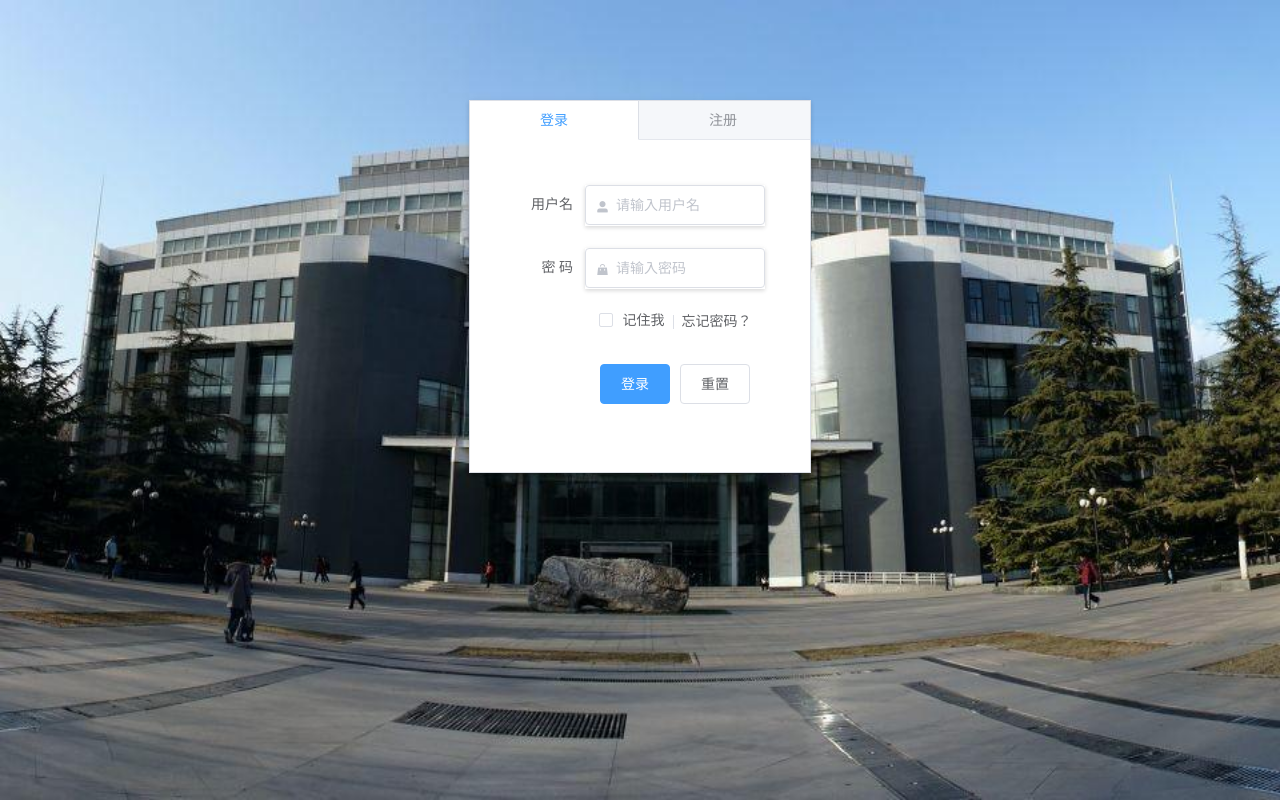
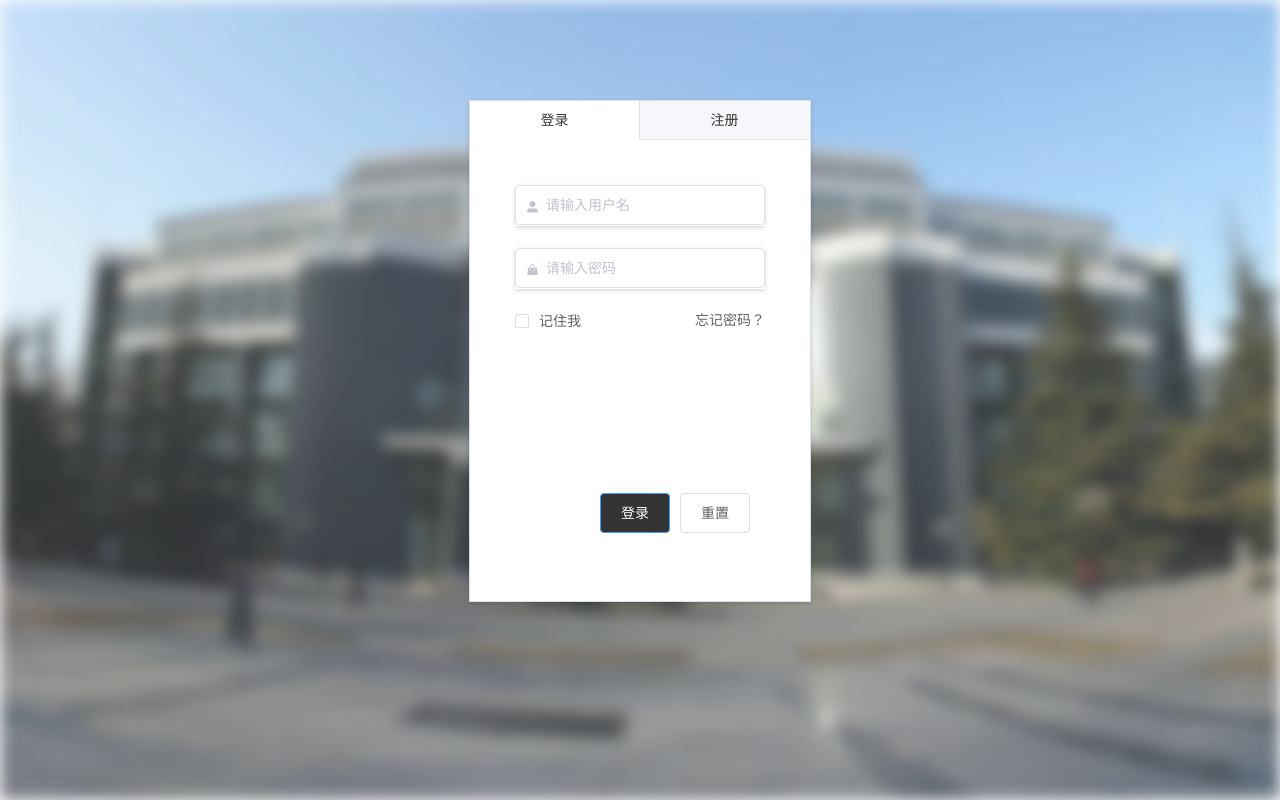
Before and after one commit to thweetkomputer/PublishingFront, a Vue app in the folder book-publish-vue/: page /login in a window 1280 px wide. Built offline with nearby package versions, Linux system fonts and the light colour scheme.

Commit message:
优化登陆界面

```diff
--- a/book-publish-vue/src/views/Login.vue
+++ b/book-publish-vue/src/views/Login.vue
@@ -1,6 +1,9 @@
 <template>
-  <div class="content1">
-    <el-container>
+  <div>
+    <div class="content1"></div>
+    <div class="content2">
+      <!--    <div class="bg bg-blur"></div>-->
+      <el-container class="content2">
         <!--      <el-header>-->
         <!--        <img class="mlogo" src="http://o.bookschina.com/images/logo0508.png" alt="">-->
         <!--      </el-header>-->
@@ -8,64 +11,77 @@
         <!--      <el-main>-->
         <el-tabs v-model="activeName" type="border-card" style="width: 340px; margin:100px auto auto;">
           <el-tab-pane name="login">
-          <div slot="label" style="width: 128px;">登录</div>
+            <div slot="label" style="width: 129px; color: #333333;">登录</div>
             <el-form :model="ruleFormLogin" status-icon :rules="rulesLogin" ref="ruleFormLogin" label-width="100px"
                      class="demo-ruleForm">
-            <el-form-item label="用户名" prop="username">
+              <el-form-item prop="username" style="margin-left: -70px;">
                 <el-input maxlength="16" placeholder="请输入用户名" v-model="ruleFormLogin.username" clearable
                           prefix-icon="el-icon-user-solid"
-                        style="box-shadow: 0 2px 4px rgba(0, 0, 0, .12), 0 0 6px rgba(0, 0, 0, .04)"></el-input>
+                          style="box-shadow: 0 2px 4px rgba(0, 0, 0, .12), 0 0 6px rgba(0, 0, 0, .04); border: 0"></el-input>
               </el-form-item>
-            <el-form-item label="密 码" prop="password">
+              <el-form-item prop="password" style="margin-left: -70px;">
                 <el-input maxlength="19" placeholder="请输入密码" type="password" v-model="ruleFormLogin.password"
                           show-password
                           clearable prefix-icon="el-icon-s-goods"
-                        style="box-shadow: 0 2px 4px rgba(0, 0, 0, .12), 0 0 6px rgba(0, 0, 0, .04)"></el-input>
+                          style="box-shadow: 0 2px 4px rgba(0, 0, 0, .12), 0 0 6px rgba(0, 0, 0, .04); border: 0"></el-input>
               </el-form-item>
-            <el-form-item>
-              <el-row style="text-align: center; margin-top: -10px;;">
-                <el-checkbox v-model="remember_me">记住我</el-checkbox>
-                <el-divider direction="vertical"></el-divider>
-                <el-link :underline="false">忘记密码？</el-link>
+              <el-form-item style="margin-left: -70px;">
+                <el-row style="text-align: center; margin-top: -10px;">
+                  <el-checkbox v-model="remember_me" style="float: left; padding-top: 1px">记住我</el-checkbox>
+                  <el-link :underline="false" style="float: right; padding-bottom: 130px">忘记密码？</el-link>
                   <!--                <el-link type="primary">g</el-link>-->
                 </el-row>
               </el-form-item>
               <el-form-item>
-              <el-button type="primary" @click="submitFormLogin('ruleFormLogin')">登录</el-button>
+                <el-button type="primary" @click="submitFormLogin('ruleFormLogin')" style="background-color: #333333">登录
+                </el-button>
                 <el-button @click="resetForm('ruleFormLogin')">重置</el-button>
               </el-form-item>
             </el-form>
           </el-tab-pane>
           <el-tab-pane name="signup">
-          <div slot="label" style="width: 128px">注册</div>
+            <div slot="label" style="width: 129px; color: #333333;">注册</div>
             <el-form :model="ruleFormSignup" status-icon :rules="rulesSignup" ref="ruleFormSignup" label-width="100px"
                      class="demo-ruleForm">
-            <el-form-item label="用户名" prop="username">
+              <el-form-item prop="username" style="margin-left: -70px;">
                 <el-input maxlength="16" placeholder="请输入用户名" v-model="ruleFormSignup.username" clearable
                           prefix-icon="el-icon-user-solid"
                           style="box-shadow: 0 2px 4px rgba(0, 0, 0, .12), 0 0 6px rgba(0, 0, 0, .04)"></el-input>
               </el-form-item>
-            <el-form-item label="密  码" prop="pass">
-              <el-input maxlength="19" placeholder="请输入密码" type="password" v-model="ruleFormSignup.pass"
+              <el-form-item prop="pass" style="margin-left: -70px;">
+                <el-input maxlength="19" placeholder="请输入密码(6-18位)" type="password" v-model="ruleFormSignup.pass"
                           autocomplete="off"
                           show-password
                           clearable prefix-icon="el-icon-goods"
                           style="box-shadow: 0 2px 4px rgba(0, 0, 0, .12), 0 0 6px rgba(0, 0, 0, .04)"></el-input>
               </el-form-item>
-            <el-form-item label="确认密码" prop="checkPass">
+              <el-form-item prop="checkPass" style="margin-left: -70px;">
                 <el-input maxlength="19" placeholder="请输入确认密码" type="password"
                           v-model="ruleFormSignup.checkPass" autocomplete="off"
                           show-password clearable
                           prefix-icon="el-icon-s-goods"
                           style="box-shadow: 0 2px 4px rgba(0, 0, 0, .12), 0 0 6px rgba(0, 0, 0, .04)"></el-input>
               </el-form-item>
-            <el-form-item label="邮  箱" prop="email">
+              <el-form-item prop="email" style="margin-left: -70px;">
                 <el-input maxlength="321" placeholder="请输入邮箱" type="email" v-model="ruleFormSignup.email" clearable
                           prefix-icon="el-icon-message"
                           style="box-shadow: 0 2px 4px rgba(0, 0, 0, .12), 0 0 6px rgba(0, 0, 0, .04)"></el-input>
               </el-form-item>
+              <el-form-item prop="checkCode" style="margin-left: -70px; width: 330px;">
+                <el-row>
+                  <el-col :span="14">
+                    <el-input maxlength="4" placeholder="邮箱验证码" v-model="ruleFormSignup.checkCode" clearable
+                              style="box-shadow: 0 2px 4px rgba(0, 0, 0, .12), 0 0 6px rgba(0, 0, 0, .04)"></el-input>
+                  </el-col>
+                  <el-col :span="10">
+                    <el-link :underline="false" style="padding-top: 10px">发送验证码</el-link>
+                  </el-col>
+                </el-row>
+              </el-form-item>
               <el-form-item>
-              <el-button type="primary" @click="submitFormSignup('ruleFormSignup')">立即注册</el-button>
+                <el-button type="primary" @click="submitFormSignup('ruleFormSignup')" style="background-color: #333333">
+                  立即注册
+                </el-button>
                 <el-button @click="resetForm('ruleFormSignup')">重置</el-button>
               </el-form-item>
             </el-form>
@@ -73,6 +89,8 @@
         </el-tabs>
       </el-container>
     </div>
+  </div>
+
 </template>
 
 <script>
@@ -146,6 +164,13 @@ export default {
         callback();
       }
     };
+    const validateCheckCode = (rule, value, callback) => {
+      if (value === '') {
+        callback(new Error('验证码不能为空'));
+      } else {
+        callback();
+      }
+    };
     return {
       ruleFormLogin: {
         username: '',
@@ -155,7 +180,8 @@ export default {
         username: '',
         pass: '',
         checkPass: '',
-        email: ''
+        email: '',
+        checkCode: ''
       },
       activeName: 'login',
       rulesLogin: {
@@ -179,6 +205,9 @@ export default {
         email: [
           {validator: checkEmail, trigger: 'change'},
         ],
+        checkCode: [
+          {validator: validateCheckCode, trigger: 'change'},
+        ]
       },
       isLogin: true,
       remember_me: false,
@@ -286,6 +315,14 @@ body > .el-container {
   margin-bottom: 40px;
 }
 
+.el-input{
+  border-top-width: 0;
+  border-left-width: 0;
+  border-right-width: 0;
+  border-bottom-width: 1px;
+}
+
+
 .el-container:nth-child(5) .el-aside,
 .el-container:nth-child(6) .el-aside {
   line-height: 260px;
@@ -321,6 +358,30 @@ body > .el-container {
   position: fixed;
   background: url(../../public/register.jpeg) 0 0 no-repeat;
   background-size: 100% 100%;
+  opacity: 0.8;
+  text-align: center;
+  -webkit-filter: blur(8px);
+  -ms-filter: blur(8px);
+  filter: blur(8px);
+}
+
+.content2 {
+  height: 100%;
+  width: 100%;
+  /*border: 0px solid green;*/
+  position: fixed;
+  background-size: 100% 100%;
   text-align: center;
 }
+
+.el-input>>>.el-input__inner {
+  border: 0;
+}
+
 </style>
+
+
+
+
+
+<!--  <div class="content content-front">我是内容</div>-->
```
Lines whose indentation alone changed are shown as unchanged.
